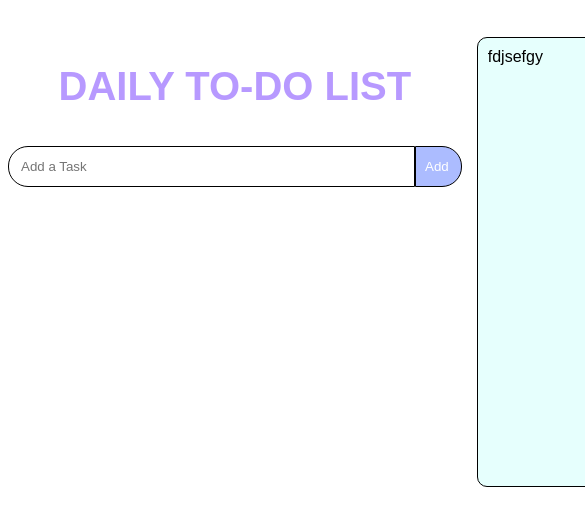
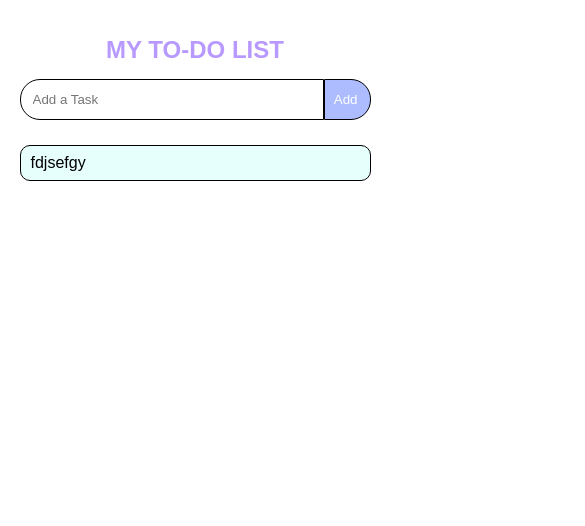
Before and after one commit to Margarida-Henriques/ToDoList_Project, a plain HTML site: page index.html in a window 390 px wide. Shown: the top 526 px of the page, 585 px wide, since content can reach past the window. Drawn offline with Linux system fonts and the light colour scheme.

Commit message:
Visual Updates

```diff
--- a/index.html
+++ b/index.html
@@ -5,13 +5,13 @@
     <meta charset="UTF-8" />
     <meta name="viewport" content="width=device-width, initial-scale=1.0" />
     <link rel="stylesheet" href="style.css" />
-    <title>Daily To Do List</title>
+    <title>My To Do List</title>
 </head>
 
 <body>
     <div class="container">
         <div class="containerMain">
-            <h1>DAILY TO-DO LIST</h1>
+            <h1>MY TO-DO LIST</h1>
 
             <div class="containerAddTask">
                 <input type="text" id="taskInput" placeholder="Add a Task" />
--- a/style.css
+++ b/style.css
@@ -2,6 +2,8 @@ body {
   font-size: 16px;
   font-family: "Arial", sans-serif;
   background-color: #ffffff;
+  margin: 0;
+  padding: 0;
 }
 
 .container {
@@ -9,22 +11,17 @@ body {
   justify-content: center;
   flex-direction: row;
   margin: 10% auto;
-  width: 750px;
-  height: 450px;
+  width: 100%;
+  max-width: 800px;
+  height: 500px;
   gap: 15px;
-
-  /*   padding: 30px;
-  border: none;
-  border-radius: 10px;
-  background-color: #ffffff;
-  box-shadow: 0 8px 16px rgba(0, 0, 0, 0.05), 0 6px 10px rgba(0, 0, 0, 0.19); */
 }
 
 .containerMain {
   display: flex;
   flex-direction: column;
   gap: 10px;
-  width: 70%;
+  width: 60%;
 }
 
 h1 {
@@ -74,7 +71,6 @@ h1 {
   gap: 5px;
   padding: 0;
   margin: 0;
-  margin-right: 5px;
   list-style: none;
 }
 
@@ -132,9 +128,54 @@ h1 {
 /* CONTAINER DONE _______________________________ */
 
 .containerDone {
-  width: 40%;
+  box-sizing: border-box;
+  width: 50%;
   background-color: #e6fffd;
   padding: 10px;
   border-radius: 10px;
   border: 1px solid black;
 }
+
+/* MEDIA _______________________________ */
+
+@media screen and (max-width: 768px) {
+  .container {
+    flex-direction: column;
+    align-items: center;
+    width: 90%;
+    height: auto;
+    margin: 5% auto;
+  }
+
+  .containerMain,
+  .containerDone {
+    width: 100%;
+  }
+
+  h1 {
+    font-size: 30px;
+  }
+
+  #tasklist {
+    overflow: hidden;
+  }
+}
+
+@media screen and (max-width: 480px) {
+  h1 {
+    font-size: 24px;
+    margin-bottom: 5px;
+  }
+  /* #taskInput {
+    padding: 8px;
+  } */
+
+  /* #addTask {
+    padding: 8px 10px;
+  } */
+
+  .containerDone {
+    width: 100%;
+    padding: 8px 10px;
+  }
+}
```
